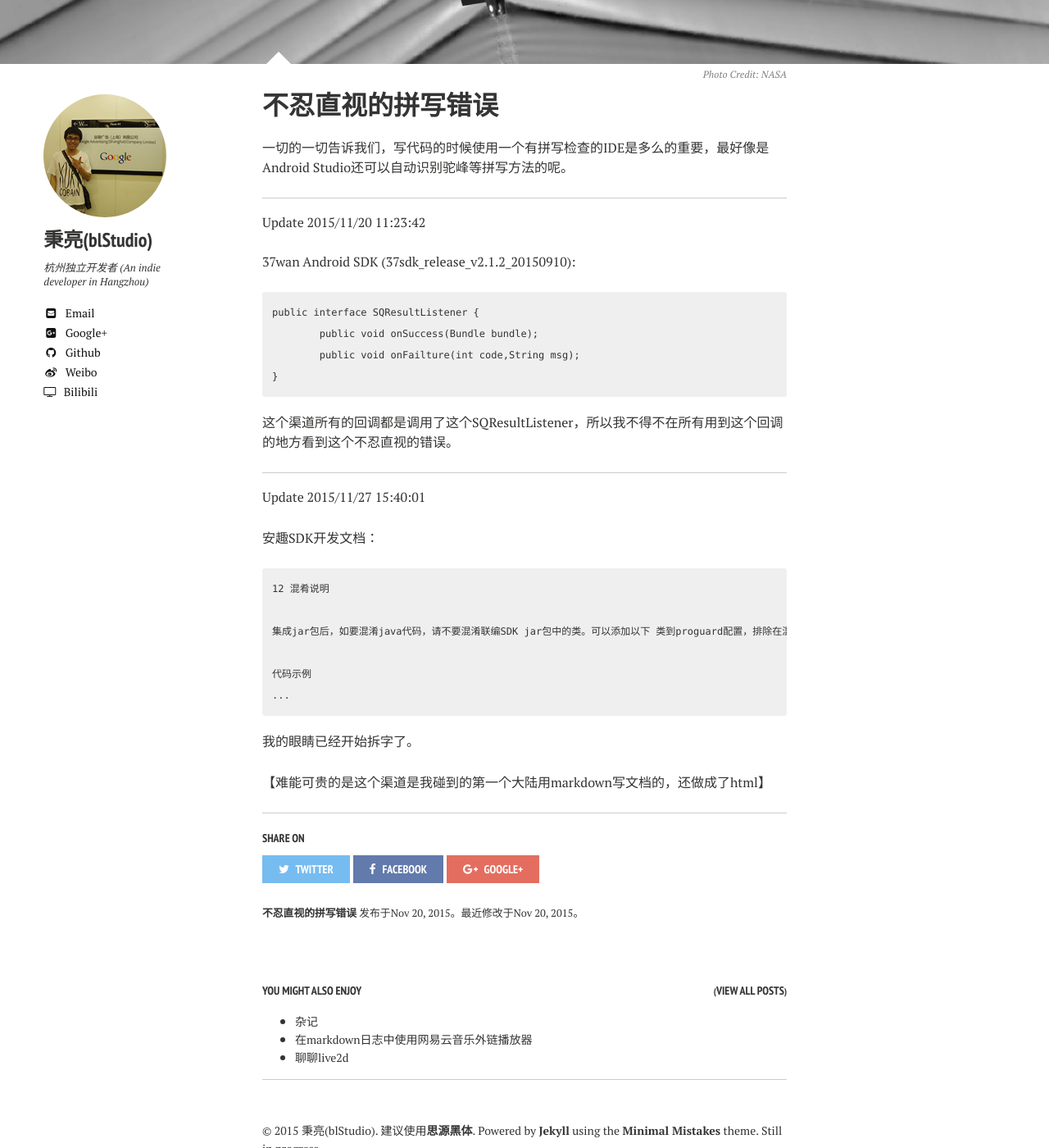
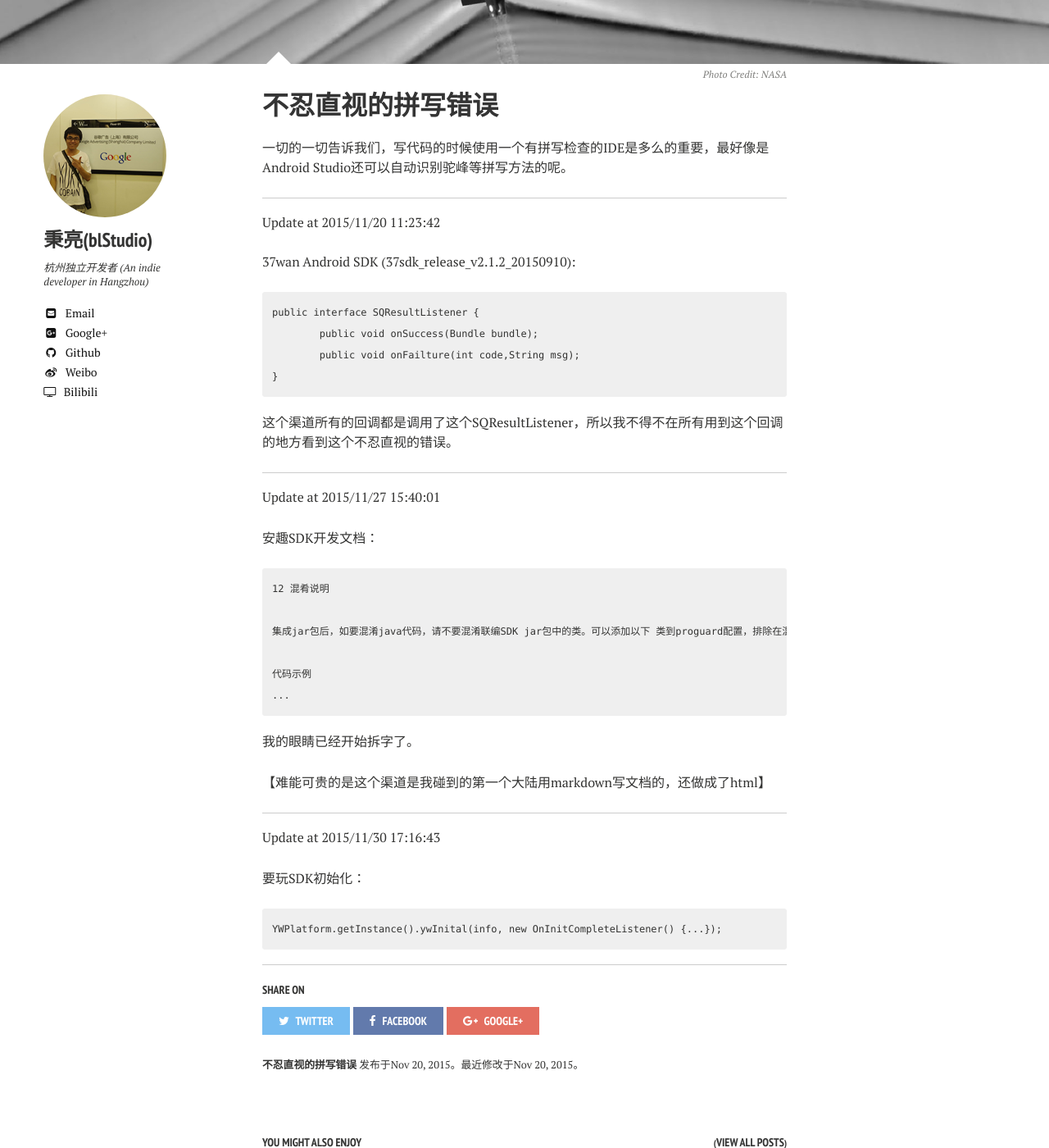
Before and after one commit to bingliang-zh/blog, a Jekyll site: the page built from _posts/2015-11-20-spelling-mistakes.md, in a window 1280 px wide and 1400 px high, scrolled down 347 px. Shown: the whole window at 82% size. Built offline with Jekyll 4.4.1, drawn with Linux system fonts in a browser that asks for light colours; nearby versions of some CDN libraries; comment, search, counter and statistics services are not loaded.

Commit message:
日志修改语法

```diff
--- a/_posts/2015-11-20-spelling-mistakes.md
+++ b/_posts/2015-11-20-spelling-mistakes.md
@@ -14,7 +14,7 @@ image:
 一切的一切告诉我们，写代码的时候使用一个有拼写检查的IDE是多么的重要，最好像是Android Studio还可以自动识别驼峰等拼写方法的呢。
 
 ----------
-Update 2015/11/20 11:23:42
+Update at 2015/11/20 11:23:42
 
 37wan Android SDK (37sdk_release_v2.1.2_20150910):
 
@@ -26,7 +26,7 @@ Update 2015/11/20 11:23:42
 这个渠道所有的回调都是调用了这个SQResultListener，所以我不得不在所有用到这个回调的地方看到这个不忍直视的错误。
 
 ----------
-Update 2015/11/27 15:40:01
+Update at 2015/11/27 15:40:01
 
 安趣SDK开发文档：
 
@@ -40,3 +40,10 @@ Update 2015/11/27 15:40:01
 我的眼睛已经开始拆字了。
 
 【难能可贵的是这个渠道是我碰到的第一个大陆用markdown写文档的，还做成了html】
+
+----------
+Update at 2015/11/30 17:16:43
+
+要玩SDK初始化：
+
+    YWPlatform.getInstance().ywInital(info, new OnInitCompleteListener() {...});
```
